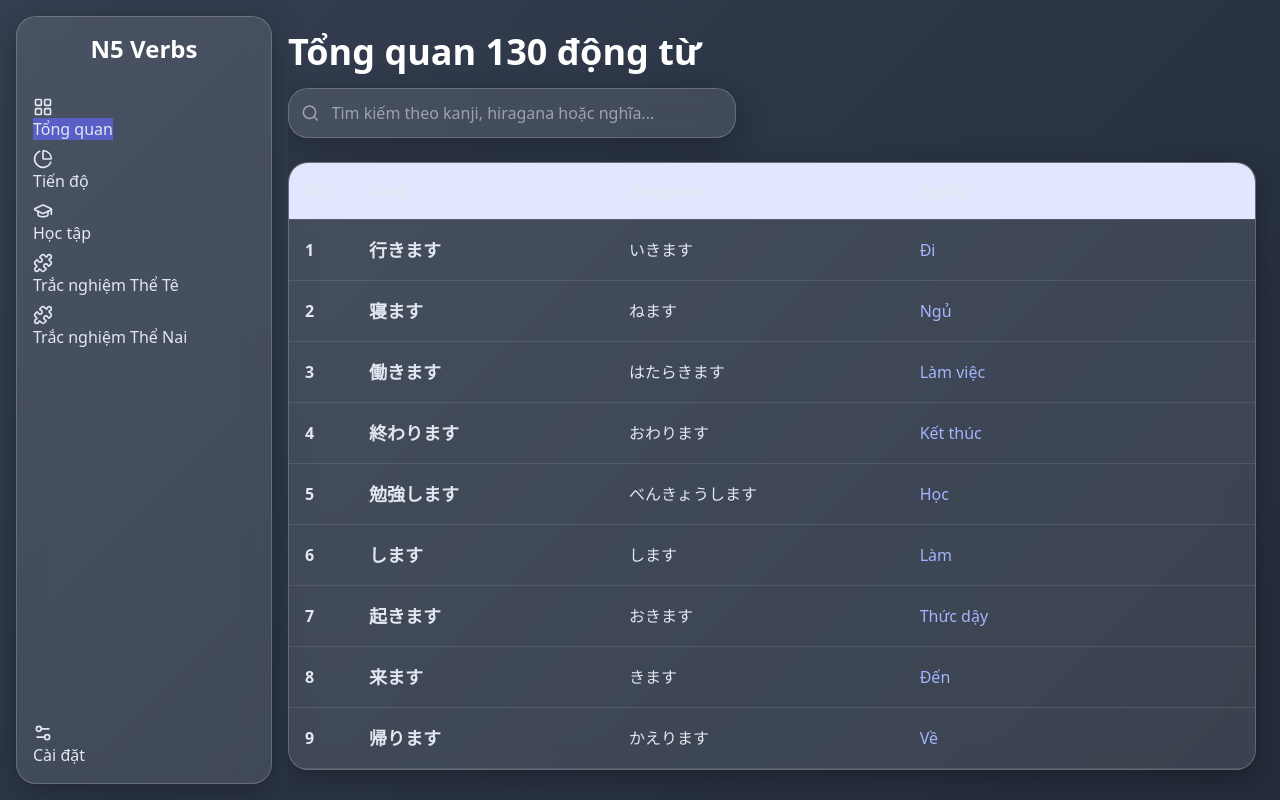
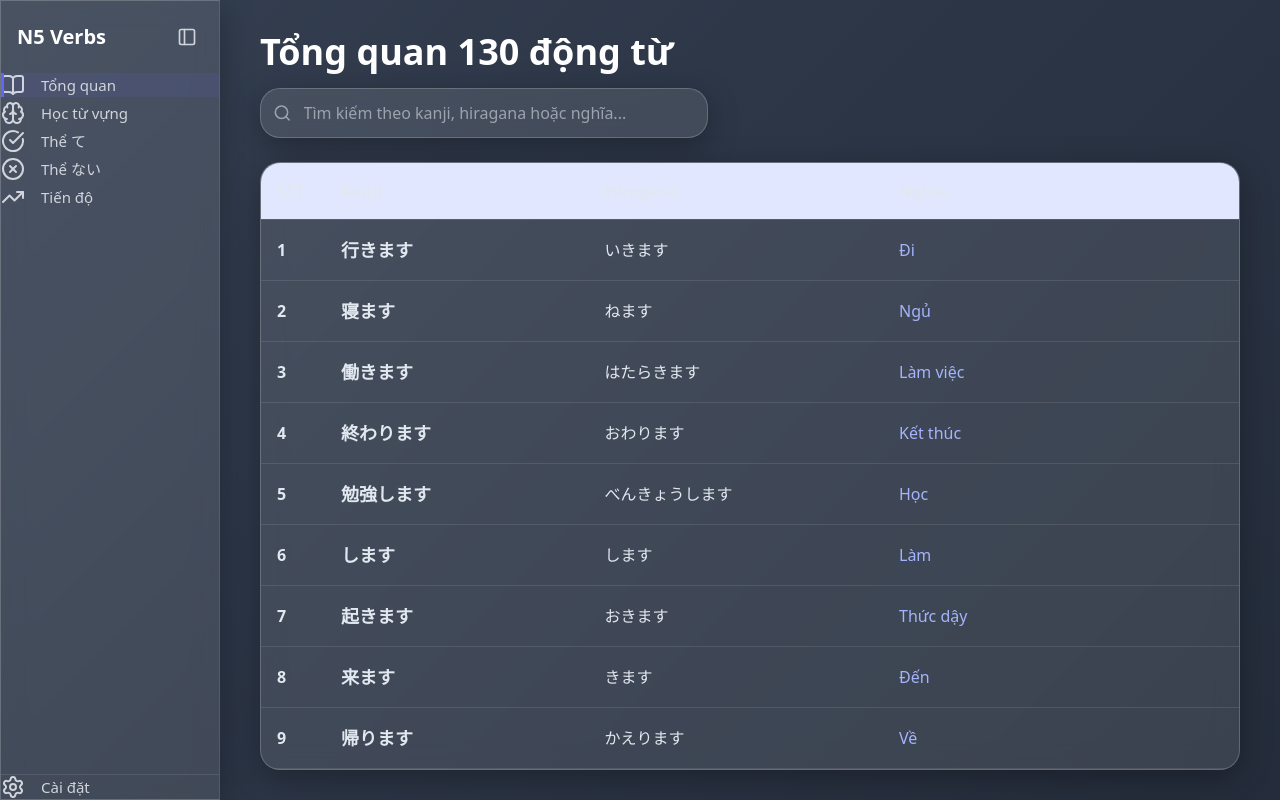
Before and after one commit to Nvnhan010599/LearnJP, a plain HTML site: page addon/p4/index.html in a window 1280 px wide. Drawn offline with nearby package versions, Linux system fonts and the light colour scheme.

Commit message:
Implement sidebar navigation collapse functionality and update styles for improved UI

```diff
--- a/addon/p4/index.html
+++ b/addon/p4/index.html
@@ -57,45 +57,85 @@
         ::-webkit-scrollbar-thumb:hover { background: rgba(255, 255, 255, 0.4); }
 
         /* --- Tùy chỉnh các thành phần --- */
+        .nav-collapsed {
+            width: 5rem;
+        }
+        .nav-collapsed .nav-text {
+            display: none;
+        }
+        .nav-collapsed .nav-group-title {
+            display: none;
+        }
+        .nav-group {
+            @apply space-y-1;
+        }
+        .nav-group-title {
+            @apply text-xs uppercase tracking-wider text-gray-400 font-semibold px-6 py-2;
+        }
         .nav-item {
-            @apply flex items-center px-4 py-3 text-gray-300 hover:text-white rounded-lg cursor-pointer transition-all duration-200;
-        }
-        html.light .nav-item {
-             @apply text-gray-600 hover:text-black;
-        }
-        .nav-item.active {
-            background: rgba(99, 102, 241, 0.7);
-            @apply text-white font-semibold shadow-lg;
-        }
-        html.light .nav-item.active {
-             background: rgba(99, 102, 241, 1);
+            @apply px-4 py-3;
+            display: flex;
+            align-items: center;
+            color: rgba(209, 213, 219, 1);
+            transition: all 0.2s;
+            position: relative;
         }
 
-        .btn-primary {
-            @apply px-5 py-2.5 bg-indigo-500 text-white font-semibold rounded-xl shadow-lg hover:bg-indigo-600 focus:outline-none focus:ring-4 focus:ring-indigo-400 focus:ring-opacity-50 transition-all duration-300 transform hover:scale-105;
-        }
-        .btn-secondary {
-            @apply px-5 py-2.5 bg-white/20 text-white font-semibold rounded-xl shadow-md hover:bg-white/30 focus:outline-none focus:ring-4 focus:ring-white/30 focus:ring-opacity-75 transition-all duration-300;
-        }
-        html.light .btn-secondary {
-             @apply bg-black/10 text-black/80 hover:bg-black/20;
+        .nav-item:hover {
+            color: white;
+            background: rgba(255, 255, 255, 0.1);
         }
 
-        .note-editor {
-            min-height: 80px;
-            background: rgba(0,0,0,0.2);
-            border: 1px solid rgba(255, 255, 255, 0.1);
-            padding: 10px;
-            border-radius: 12px;
-            outline: none;
-        }
-        html.light .note-editor {
-            background: rgba(255,255,255,0.5);
-            border-color: rgba(0,0,0,0.1);
+        .nav-item.active {
+            background: rgba(99, 102, 241, 0.1);
         }
 
-        #theme-toggle:checked + div .dot {
-            transform: translateX(24px);
+        .nav-item.active::before {
+            content: '';
+            position: absolute;
+            left: 0;
+            top: 0;
+            bottom: 0;
+            width: 3px;
+            background: rgb(99, 102, 241);
+        }
+
+        .nav-icon {
+            width: 24px; /* Icon to hơn */
+            height: 24px;
+            flex-shrink: 0;
+            margin-right: 12px;
+        }
+
+        .nav-text {
+            font-size: 15px; /* Text to hơn */
+            font-weight: 500;
+            line-height: 24px; /* Line height bằng với icon */
+            white-space: nowrap;
+        }
+
+        #sidebar.nav-collapsed {
+            width: 72px !important; /* Điều chỉnh độ rộng khi thu gọn */
+        }
+
+        #sidebar.nav-collapsed .nav-text {
+            display: none;
+        }
+
+        #sidebar.nav-collapsed .nav-icon {
+            margin: 0;
+            width: 26px; /* Icon to hơn chút khi thu gọn */
+            height: 26px;
+        }
+
+        /* Điều chỉnh header */
+        #sidebar .header {
+            padding: 1.25rem 1rem;
+        }
+
+        #sidebar .header h1 {
+            font-size: 1.25rem;
+            line-height: 1;
         }
 
         /* --- Modal Style --- */
@@ -125,47 +165,93 @@
             transform: scale(1);
         }
 
+        /* Điều chỉnh navigation */
+        #sidebar {
+            width: 220px; /* Giảm độ rộng tổng thể */
+            border-radius: 0;
+            margin: 0;
+            border-right: 1px solid rgba(255, 255, 255, 0.1);
+            transition: all 0.3s ease;
+        }
+
+        #sidebar.nav-collapsed {
+            width: 72px !important; /* Điều chỉnh độ rộng khi thu gọn */
+        }
+
+        #sidebar.nav-collapsed .nav-text {
+            display: none;
+        }
+
+        #sidebar.nav-collapsed .nav-icon {
+            margin: 0;
+            width: 26px; /* Icon to hơn chút khi thu gọn */
+            height: 26px;
+        }
+
+        .nav-icon {
+            @apply w-5 h-5 flex-shrink-0;
+            margin-right: 1rem;
+            transition: all 0.3s ease;
+        }
+
+        /* Điều chỉnh main content */
+        .main-content {
+            padding: 2rem 2.5rem;
+        }
     </style>
 </head>
 <body class="font-sans">
 
-    <div id="app" class="flex h-screen">
+    <div id="app" class="flex h-screen overflow-hidden">
         <!-- Thanh điều hướng bên trái -->
-        <nav class="w-64 p-4 m-4 glass-card flex-shrink-0 flex flex-col">
-            <h1 class="text-2xl font-bold text-white mb-8 text-center">
-                N5 Verbs
-            </h1>
-            <ul class="space-y-2">
-                <li><a href="#" class="nav-item active" data-view="overview">
-                    <i data-lucide="layout-grid" class="mr-3 h-5 w-5"></i>Tổng quan</a>
-                </li>
-                <li><a href="#" class="nav-item" data-view="progress">
-                    <i data-lucide="pie-chart" class="mr-3 h-5 w-5"></i>Tiến độ</a>
-                </li>
-                <li><a href="#" class="nav-item" data-view="learn">
-                    <i data-lucide="graduation-cap" class="mr-3 h-5 w-5"></i>Học tập</a>
-                </li>
-                <li><a href="#" class="nav-item" data-view="te-form">
-                    <i data-lucide="puzzle" class="mr-3 h-5 w-5"></i>Trắc nghiệm Thể Tê</a>
-                </li>
-                <li><a href="#" class="nav-item" data-view="nai-form">
-                    <i data-lucide="puzzle" class="mr-3 h-5 w-5"></i>Trắc nghiệm Thể Nai</a>
-                </li>
-            </ul>
-            <div class="mt-auto">
+        <nav id="sidebar" class="glass-card flex-shrink-0 flex flex-col relative">
+            <div class="header flex items-center justify-between">
+                <h1 class="font-bold text-white nav-text">N5 Verbs</h1>
+                <button id="toggle-nav" class="p-1.5 rounded-lg hover:bg-white/10">
+                    <i data-lucide="panel-left" class="w-5 h-5 text-gray-300"></i>
+                </button>
+            </div>
+            <div class="flex-1 flex flex-col space-y-1">
+                <a href="#" class="nav-item" data-view="overview">
+                    <i data-lucide="book-open" class="nav-icon"></i>
+                    <span class="nav-text">Tổng quan</span>
+                </a>
+                <a href="#" class="nav-item" data-view="learn">
+                    <i data-lucide="brain" class="nav-icon"></i>
+                    <span class="nav-text">Học từ vựng</span>
+                </a>
+                <a href="#" class="nav-item" data-view="te-form">
+                    <i data-lucide="check-circle" class="nav-icon"></i>
+                    <span class="nav-text">Thể て</span>
+                </a>
+                <a href="#" class="nav-item" data-view="nai-form">
+                    <i data-lucide="x-circle" class="nav-icon"></i>
+                    <span class="nav-text">Thể ない</span>
+                </a>
+                <a href="#" class="nav-item" data-view="progress">
+                    <i data-lucide="trending-up" class="nav-icon"></i>
+                    <span class="nav-text">Tiến độ</span>
+                </a>
+            </div>
+
+            <div class="border-t border-white/10">
                 <a href="#" class="nav-item" data-view="settings">
-                    <i data-lucide="settings-2" class="mr-3 h-5 w-5"></i>Cài đặt</a>
+                    <i data-lucide="settings" class="nav-icon"></i>
+                    <span class="nav-text">Cài đặt</span>
+                </a>
             </div>
         </nav>
 
         <!-- Nội dung chính -->
-        <main class="flex-1 p-8 pr-6 pl-0 overflow-y-auto">
+        <main class="flex-1 overflow-hidden flex flex-col">
+            <div class="main-content flex-1 overflow-y-auto">
                 <div id="view-overview" class="view"></div>
                 <div id="view-progress" class="view hidden"></div>
                 <div id="view-learn" class="view hidden"></div>
                 <div id="view-te-form" class="view hidden"></div>
                 <div id="view-nai-form" class="view hidden"></div>
                 <div id="view-settings" class="view hidden"></div>
+            </div>
         </main>
 
         <!-- Modal Container -->
@@ -180,7 +266,8 @@
                 searchTerm: '', // Thêm dòng này
                 verbs: [],
                 settings: {
-                    theme: 'dark' // Bắt đầu với dark mode
+                    theme: 'dark', // Bắt đầu với dark mode
+                    navCollapsed: false,
                 },
                 quiz: {
                     type: null, // 'te' or 'nai'
@@ -221,12 +308,23 @@
             loadSettings() {
                 const savedSettings = localStorage.getItem('n5AppSettings');
                 if (savedSettings) {
-                    this.state.settings = JSON.parse(savedSettings);
+                    const settings = JSON.parse(savedSettings);
+                    this.state.settings = settings;
+
+                    // Apply nav state
+                    const sidebar = document.getElementById('sidebar');
+                    if (settings.navCollapsed) {
+                        sidebar.classList.add('nav-collapsed');
+                    }
                 }
                 this.applyTheme();
             },
             saveSettings() {
-                localStorage.setItem('n5AppSettings', JSON.stringify(this.state.settings));
+                const settings = {
+                    ...this.state.settings,
+                    navCollapsed: this.state.navCollapsed
+                };
+                localStorage.setItem('n5AppSettings', JSON.stringify(settings));
                 this.applyTheme();
             },
 
@@ -238,6 +336,13 @@
                         this.state.currentView = e.currentTarget.dataset.view;
                         this.render();
                     });
+                });
+
+                document.getElementById('toggle-nav').addEventListener('click', () => {
+                    const sidebar = document.getElementById('sidebar');
+                    this.state.settings.navCollapsed = !this.state.settings.navCollapsed;
+                    sidebar.classList.toggle('nav-collapsed', this.state.settings.navCollapsed);
+                    this.saveSettings();
                 });
             },
 
```
Lines whose indentation alone changed are shown as unchanged.
